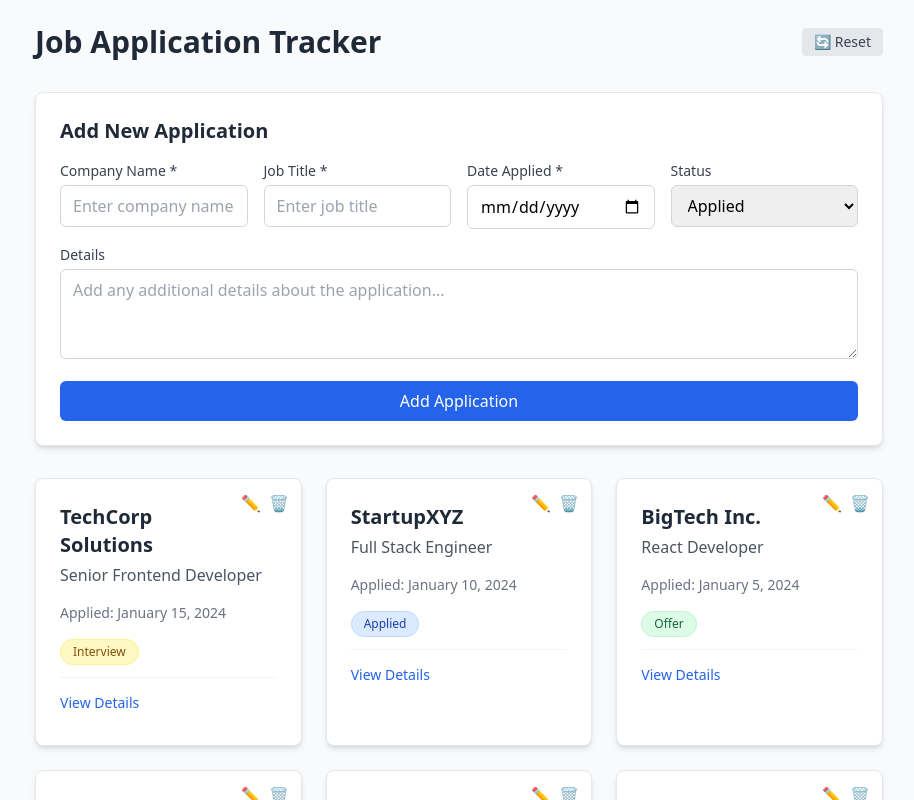
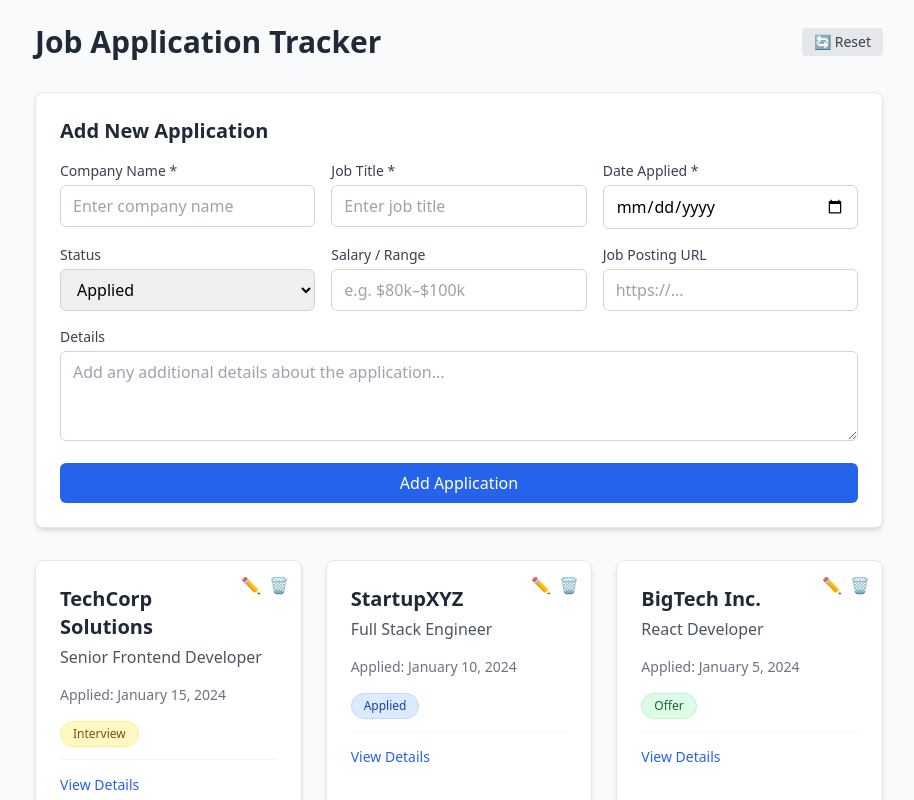
Before and after one commit to NathanielDSmith/Job-Tracker, a React (Vite) app: page / in a window 1280 px wide. Shown: the top 800 px of the page, without its empty margins (181-1095 px from the left). Built offline with nearby package versions, Linux system fonts and the light colour scheme.

Commit message:
feat: add url and salary fields to job applications

```diff
--- a/src/JobCard.tsx
+++ b/src/JobCard.tsx
@@ -69,10 +69,15 @@ const JobCard: React.FC<JobCardProps> = ({
         </p>
       </div>
 
-      <div className="mb-4">
+      <div className="mb-4 space-y-1">
         <p className="text-sm text-gray-500">
           Applied: {formatDate(job.dateApplied)}
         </p>
+        {job.salary && (
+          <p className="text-sm text-gray-500">
+            {job.salary}
+          </p>
+        )}
       </div>
 
       <div className="flex justify-between items-center mb-3">
@@ -81,6 +86,16 @@ const JobCard: React.FC<JobCardProps> = ({
         >
           {job.status}
         </span>
+        {job.url && (
+          <a
+            href={job.url}
+            target="_blank"
+            rel="noopener noreferrer"
+            className="text-xs text-blue-600 hover:text-blue-800 hover:underline"
+          >
+            View posting ↗
+          </a>
+        )}
       </div>
 
       {/* Details Section */}
--- a/src/JobForm.tsx
+++ b/src/JobForm.tsx
@@ -11,7 +11,9 @@ const JobForm: React.FC<JobFormProps> = ({ onSubmit }) => {
     jobTitle: '',
     dateApplied: '',
     status: 'Applied' as JobApplication['status'],
-    details: ''
+    details: '',
+    url: '',
+    salary: ''
   });
   const [error, setError] = useState('');
 
@@ -38,7 +40,9 @@ const JobForm: React.FC<JobFormProps> = ({ onSubmit }) => {
       jobTitle: '',
       dateApplied: '',
       status: 'Applied',
-      details: ''
+      details: '',
+      url: '',
+      salary: ''
     });
   };
 
@@ -49,7 +53,7 @@ const JobForm: React.FC<JobFormProps> = ({ onSubmit }) => {
         <p className="text-sm text-red-600 mb-2">{error}</p>
       )}
       <form onSubmit={handleSubmit} className="space-y-4">
-        <div className="grid grid-cols-1 md:grid-cols-2 lg:grid-cols-4 gap-4">
+        <div className="grid grid-cols-1 md:grid-cols-2 lg:grid-cols-3 gap-4">
           <div>
             <label htmlFor="companyName" className="block text-sm font-medium text-gray-700 mb-1">
               Company Name *
@@ -114,6 +118,36 @@ const JobForm: React.FC<JobFormProps> = ({ onSubmit }) => {
               <option value="Rejected">Rejected</option>
             </select>
           </div>
+
+          <div>
+            <label htmlFor="salary" className="block text-sm font-medium text-gray-700 mb-1">
+              Salary / Range
+            </label>
+            <input
+              type="text"
+              id="salary"
+              name="salary"
+              value={formData.salary}
+              onChange={handleInputChange}
+              className="w-full px-3 py-2 border border-gray-300 rounded-md focus:outline-none focus:ring-2 focus:ring-blue-500 focus:border-transparent"
+              placeholder="e.g. $80k–$100k"
+            />
+          </div>
+
+          <div>
+            <label htmlFor="url" className="block text-sm font-medium text-gray-700 mb-1">
+              Job Posting URL
+            </label>
+            <input
+              type="url"
+              id="url"
+              name="url"
+              value={formData.url}
+              onChange={handleInputChange}
+              className="w-full px-3 py-2 border border-gray-300 rounded-md focus:outline-none focus:ring-2 focus:ring-blue-500 focus:border-transparent"
+              placeholder="https://..."
+            />
+          </div>
         </div>
 
         <div>
--- a/src/JobTracker.tsx
+++ b/src/JobTracker.tsx
@@ -14,7 +14,9 @@ const JobTracker: React.FC = () => {
     jobTitle: '',
     dateApplied: '',
     status: 'Applied' as JobApplication['status'],
-    details: ''
+    details: '',
+    url: '',
+    salary: ''
   });
   const [editError, setEditError] = useState('');
 
@@ -127,7 +129,9 @@ const JobTracker: React.FC = () => {
       jobTitle: job.jobTitle,
       dateApplied: job.dateApplied,
       status: job.status,
-      details: job.details
+      details: job.details,
+      url: job.url ?? '',
+      salary: job.salary ?? ''
     });
   };
 
@@ -148,7 +152,9 @@ const JobTracker: React.FC = () => {
       jobTitle: '',
       dateApplied: '',
       status: 'Applied',
-      details: ''
+      details: '',
+      url: '',
+      salary: ''
     });
   };
 
@@ -160,7 +166,9 @@ const JobTracker: React.FC = () => {
       jobTitle: '',
       dateApplied: '',
       status: 'Applied',
-      details: ''
+      details: '',
+      url: '',
+      salary: ''
     });
   };
 
@@ -289,6 +297,36 @@ const JobTracker: React.FC = () => {
                       <option value="Rejected">Rejected</option>
                     </select>
                   </div>
+
+                  <div>
+                    <label htmlFor="edit-salary" className="block text-sm font-medium text-gray-700 mb-1">
+                      Salary / Range
+                    </label>
+                    <input
+                      type="text"
+                      id="edit-salary"
+                      name="salary"
+                      value={editFormData.salary}
+                      onChange={handleInputChange}
+                      className="w-full px-3 py-2 border border-gray-300 rounded-md focus:outline-none focus:ring-2 focus:ring-blue-500 focus:border-transparent"
+                      placeholder="e.g. $80k–$100k"
+                    />
+                  </div>
+                </div>
+
+                <div>
+                  <label htmlFor="edit-url" className="block text-sm font-medium text-gray-700 mb-1">
+                    Job Posting URL
+                  </label>
+                  <input
+                    type="url"
+                    id="edit-url"
+                    name="url"
+                    value={editFormData.url}
+                    onChange={handleInputChange}
+                    className="w-full px-3 py-2 border border-gray-300 rounded-md focus:outline-none focus:ring-2 focus:ring-blue-500 focus:border-transparent"
+                    placeholder="https://..."
+                  />
                 </div>
 
                 <div>
--- a/src/types.ts
+++ b/src/types.ts
@@ -5,4 +5,6 @@ export interface JobApplication {
   dateApplied: string;
   status: 'Applied' | 'Interview' | 'Offer' | 'Rejected';
   details: string;
+  url?: string;
+  salary?: string;
 }
```
